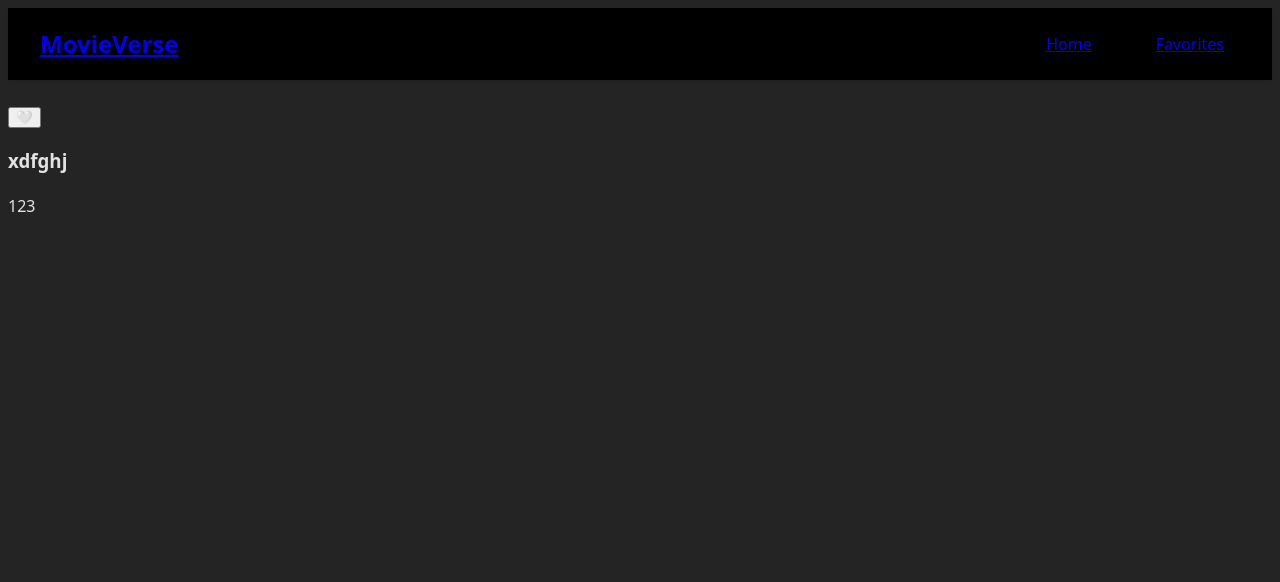
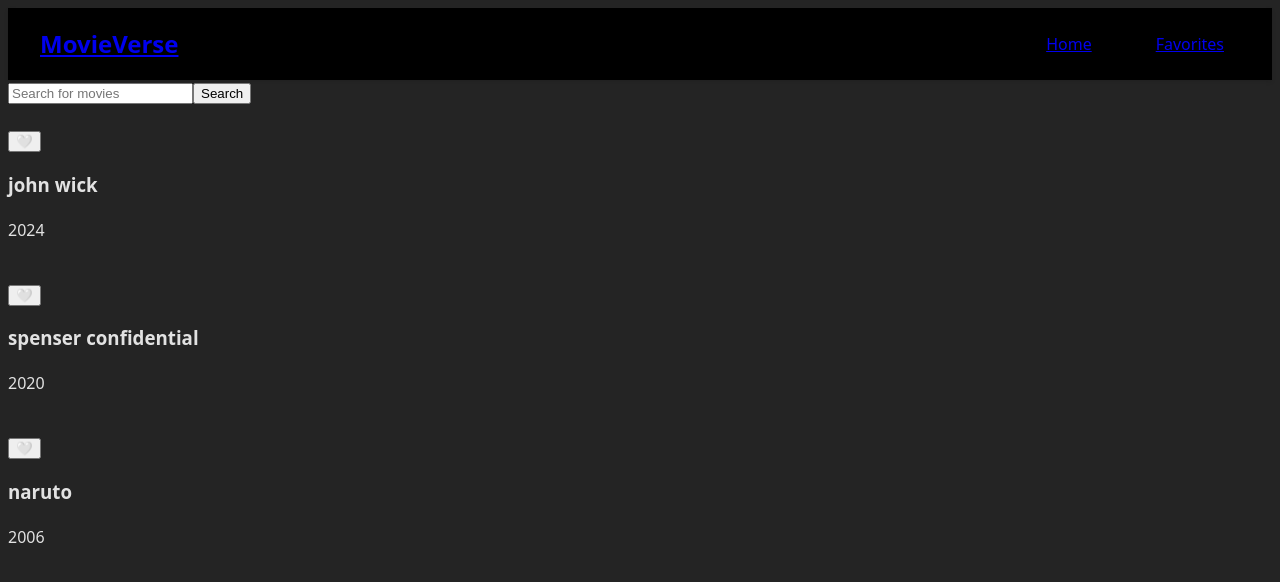
Before and after one commit to ayesorobolu/MovieVerse, a React (Vite) app: page / in a window 1280 px wide. Shown: the top 582 px of the page. Built offline with nearby package versions, Linux system fonts and the light colour scheme; the HTML template or start-up script is replaced by a standard one.

Commit message:
feat: added homepage and added search bar

```diff
--- a/src/App.jsx
+++ b/src/App.jsx
@@ -1,11 +1,12 @@
 import Navbar from './Components/Navbar'
 import MovieCard from './Components/MovieCard'
+import Homepage from './pages/Homepage'
 function App() {
 
   return (
     <>
   <Navbar/>
-  <MovieCard movie={{title: "xdfghj", release_date:"123"}}/>
+  <Homepage/>
     </>
   )
 }
--- /dev/null
+++ b/src/pages/Homepage.jsx
@@ -0,0 +1,44 @@
+import React from 'react'
+import MovieCard from '../Components/MovieCard'
+import { useState } from 'react'
+
+const Homepage = () => {
+ const [searchQuery, setsearchQuery] = useState("");
+
+const movies = [
+    {id:1, title:"john wick", release_date:"2024"},
+    {id:2, title:"spenser confidential", release_date:"2020"},
+    {id:3, title:"naruto", release_date:"2006"},
+]
+
+const handleSearch = (e) => {
+e.preventDefault( )
+alert(searchQuery)
+}
+  return (
+
+    <div className='home'>
+    <form onSubmit={handleSearch} className='search-form'>
+    <input
+    type="text"
+    placeholder='Search for movies'
+    className='search-input'
+    value={searchQuery}
+    onChange={(e) => setsearchQuery(e.target.value)}
+    />
+
+    <button type='submit' className='search-button'>Search</button>
+    </form>
+
+    <div className='movies-grid'>
+    {movies.map((movie) =>
+    movie.title.toLowerCase().startsWith(searchQuery) && (
+    <MovieCard movie={movie} key={movie.id}/>
+    )
+    )}
+    </div>
+    </div>
+  )
+}
+
+export default Homepage
```
Also changed, not shown: src/pages/Favorites.jsx (added).
